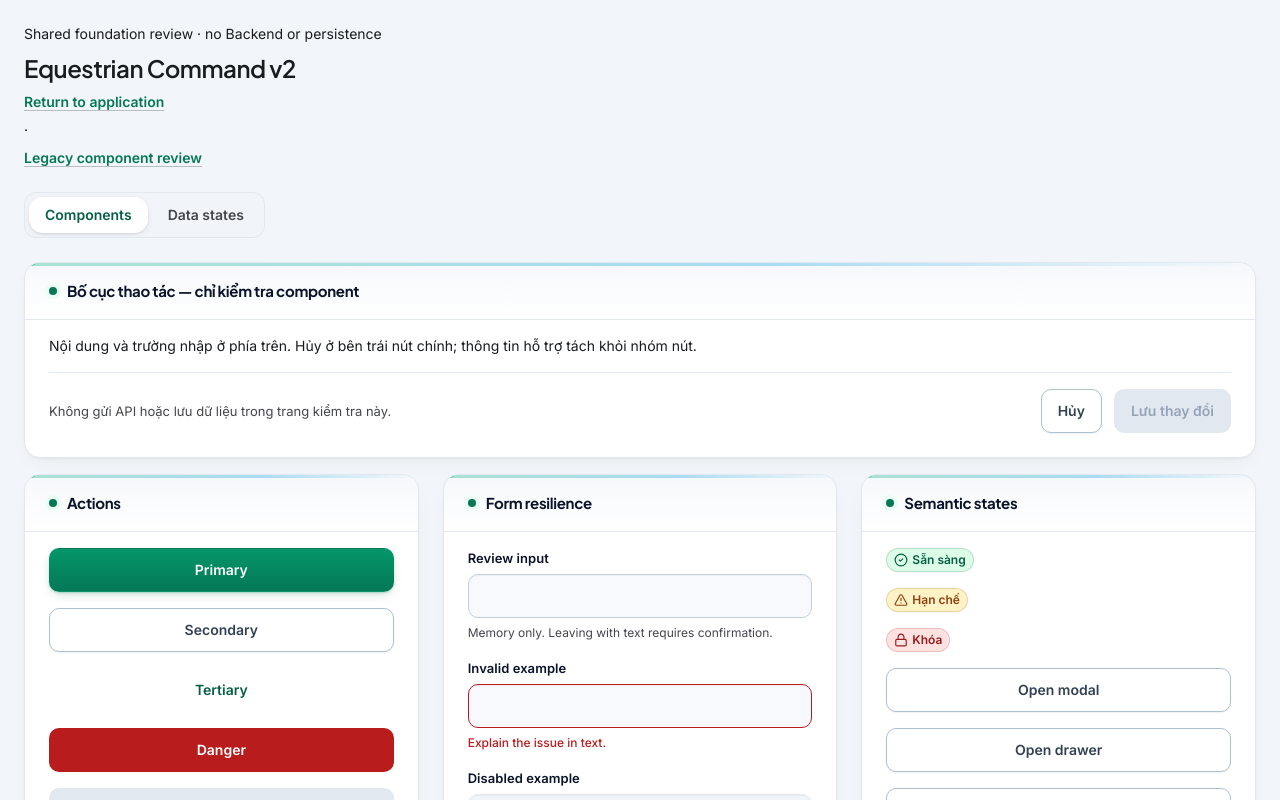
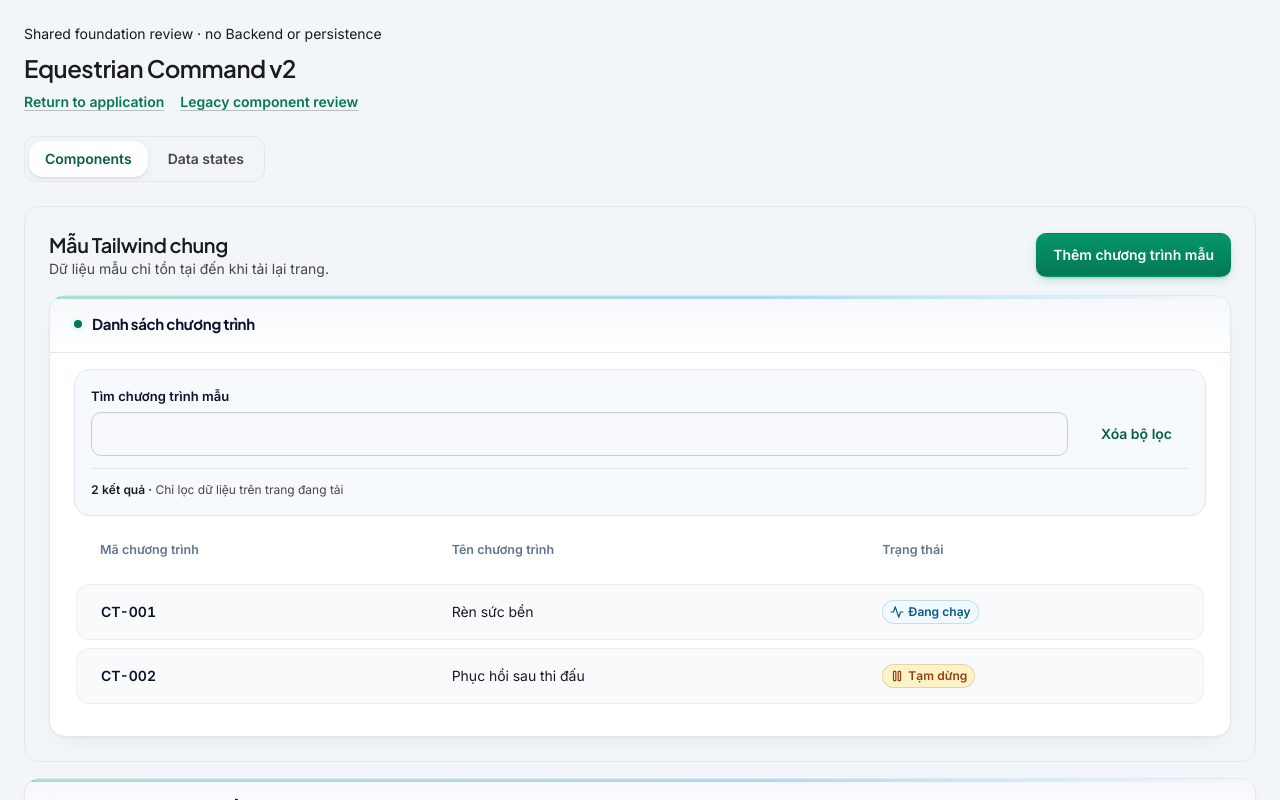
Before and after one commit to lamphilong2004/SWP391_Racehorse-Training-Management-System_FE, a React (Vite) app: page /dev/foundation-v2 in a window 1280 px wide. Shown: the top 800 px of the page. Built offline with nearby package versions, Linux system fonts and the light colour scheme; no server answers.

Commit message:
feat(ui): add shared Tailwind review pattern

```diff
--- a/src/pages/dev/FoundationV2Page.module.css
+++ b/src/pages/dev/FoundationV2Page.module.css
@@ -1,4 +1,4 @@
 .page { min-height: 100%; padding: var(--space-xl); display: flex; flex-direction: column; gap: var(--space-xl); }
-.page header { display: grid; gap: var(--space-sm); }
+.page > header { display: grid; gap: var(--space-sm); }
 .page a { color: var(--color-primary-600); }
 @media (max-width: 767px) { .page { padding: var(--space-lg); } }
--- a/src/pages/dev/FoundationV2Page.tsx
+++ b/src/pages/dev/FoundationV2Page.tsx
@@ -1,9 +1,10 @@
 import { useState } from 'react';
 import { Link } from 'react-router';
 import { ActionBar, Button, Card, DataTable, DesignSystemScope, Drawer, EmptyState, ErrorState, Icon, Modal, ResponsiveGrid, Skeleton, Stack, StatusBadge, Tabs, TextAreaField, TextField, ToastRegion, UnsavedChangesGuard, type ToastMessage } from '../../design-system';
+import { TailwindPatternExample } from './TailwindPatternExample';
 import styles from './FoundationV2Page.module.css';
 
-/** Component review only. DEV-only route, no sample business store, Auth API or save action. */
+/** DEV-only component review. Interactions use local React state. */
 export function FoundationV2Page() {
   const [text, setText] = useState('');
   const [notes, setNotes] = useState('');
@@ -14,10 +15,14 @@ export function FoundationV2Page() {
   return <DesignSystemScope className={styles.page}>
     <UnsavedChangesGuard dirty={Boolean(text || notes)} />
     <header><p>Shared foundation review · no Backend or persistence</p><h1 className="text-h1">Equestrian Command v2</h1>
-      <Link to="/login">Return to application</Link>{' · '}<Link to="/dev/components">Legacy component review</Link></header>
+      <nav aria-label="Gallery navigation" className="flex flex-wrap gap-x-4 gap-y-1">
+        <Link to="/login">Return to application</Link><Link to="/dev/components">Legacy component review</Link>
+      </nav>
+    </header>
     <Tabs label="Foundation review" idPrefix="v2-review" items={[{ value: 'components', label: 'Components' }, { value: 'states', label: 'Data states' }]} value={tab} onChange={setTab} />
     <div role="tabpanel" id={`v2-review-panel-${tab}`} aria-labelledby={`v2-review-tab-${tab}`}>
       {tab === 'components' ? <Stack>
+        <TailwindPatternExample />
         <Card title="Bố cục thao tác — chỉ kiểm tra component">
           <p>Nội dung và trường nhập ở phía trên. Hủy ở bên trái nút chính; thông tin hỗ trợ tách khỏi nhóm nút.</p>
           <ActionBar leading={<span>Không gửi API hoặc lưu dữ liệu trong trang kiểm tra này.</span>}>
--- /dev/null
+++ b/src/pages/dev/TailwindPatternExample.tsx
@@ -0,0 +1,97 @@
+import { useId, useState, type FormEvent } from 'react';
+import {
+  Button, Card, DataTable, EmptyState, Modal, SelectField, StatusBadge, TableToolbar, TextField,
+  type DataTableColumn,
+} from '../../design-system';
+
+type ProgramStatus = 'ACTIVE' | 'PAUSED';
+type ExampleProgram = { id: number; name: string; status: ProgramStatus };
+
+const INITIAL_PROGRAMS: ExampleProgram[] = [
+  { id: 1, name: 'Rèn sức bền', status: 'ACTIVE' },
+  { id: 2, name: 'Phục hồi sau thi đấu', status: 'PAUSED' },
+];
+const STATUS_OPTIONS = [
+  { value: 'ACTIVE', label: 'Đang chạy' },
+  { value: 'PAUSED', label: 'Tạm dừng' },
+];
+const COLUMNS: DataTableColumn<ExampleProgram>[] = [
+  { key: 'id', header: 'Mã chương trình', render: (program) => `CT-${String(program.id).padStart(3, '0')}`, nowrap: true },
+  { key: 'name', header: 'Tên chương trình', render: (program) => program.name },
+  { key: 'status', header: 'Trạng thái', render: (program) => <StatusBadge family="program" status={program.status} /> },
+];
+
+export function TailwindPatternExample() {
+  const titleId = useId();
+  const formId = useId();
+  const [programs, setPrograms] = useState(INITIAL_PROGRAMS);
+  const [query, setQuery] = useState('');
+  const [open, setOpen] = useState(false);
+  const [name, setName] = useState('');
+  const [status, setStatus] = useState<ProgramStatus>('ACTIVE');
+  const [nameError, setNameError] = useState(false);
+  const rows = programs.filter((program) => program.name.toLocaleLowerCase('vi').includes(query.trim().toLocaleLowerCase('vi')));
+
+  function close() {
+    setOpen(false);
+    setName('');
+    setStatus('ACTIVE');
+    setNameError(false);
+  }
+
+  function save(event: FormEvent<HTMLFormElement>) {
+    event.preventDefault();
+    const programName = name.trim();
+    if (!programName) {
+      setNameError(true);
+      event.currentTarget.querySelector('input')?.focus();
+      return;
+    }
+    setPrograms((current) => [...current, { id: current.length + 1, name: programName, status }]);
+    setQuery('');
+    close();
+  }
+
+  return (
+    <section
+      id="mau-tailwind"
+      data-ui-v3=""
+      aria-labelledby={titleId}
+      className="grid min-w-0 gap-4 rounded-rh-card border border-rh-border bg-rh-page p-3 text-rh-text sm:p-6"
+    >
+      <div className="flex flex-wrap items-center justify-between gap-3">
+        <div>
+          <h2 id={titleId} className="text-h2">Mẫu Tailwind chung</h2>
+          <p className="text-body text-rh-muted">Dữ liệu mẫu chỉ tồn tại đến khi tải lại trang.</p>
+        </div>
+        <Button onClick={() => setOpen(true)}>Thêm chương trình mẫu</Button>
+      </div>
+      <Card title="Danh sách chương trình">
+        <TableToolbar label="Bộ lọc chương trình mẫu" scope="page" resultCount={rows.length} hasFilters={Boolean(query)} onClear={() => setQuery('')}>
+          <TextField label="Tìm chương trình mẫu" type="search" value={query} onChange={(event) => setQuery(event.target.value)} />
+        </TableToolbar>
+        <DataTable
+          caption="Chương trình mẫu" className="min-w-xl"
+          columns={COLUMNS} rows={rows} rowKey={(program) => program.id}
+          empty={<EmptyState title="Không tìm thấy chương trình mẫu" description="Hãy đổi từ khóa hoặc xóa bộ lọc." />}
+        />
+      </Card>
+      <Modal title="Thêm chương trình mẫu" open={open} onClose={close} footer={
+        <>
+          <Button variant="secondary" onClick={close}>Hủy</Button>
+          <Button type="submit" form={formId}>Lưu vào bảng mẫu</Button>
+        </>
+      }>
+        <form id={formId} className="grid gap-4" onSubmit={save} noValidate>
+          <TextField label="Tên chương trình" required maxLength={100} value={name}
+            error={nameError ? 'Nhập tên chương trình.' : undefined}
+            onChange={(event) => { setName(event.target.value); setNameError(false); }}
+          />
+          <SelectField label="Trạng thái chương trình" options={STATUS_OPTIONS} value={status}
+            onChange={(event) => setStatus(event.target.value === 'PAUSED' ? 'PAUSED' : 'ACTIVE')}
+          />
+        </form>
+      </Modal>
+    </section>
+  );
+}
```
Also changed, not shown: 6 other files (tests, documents, lock files or other folders).
